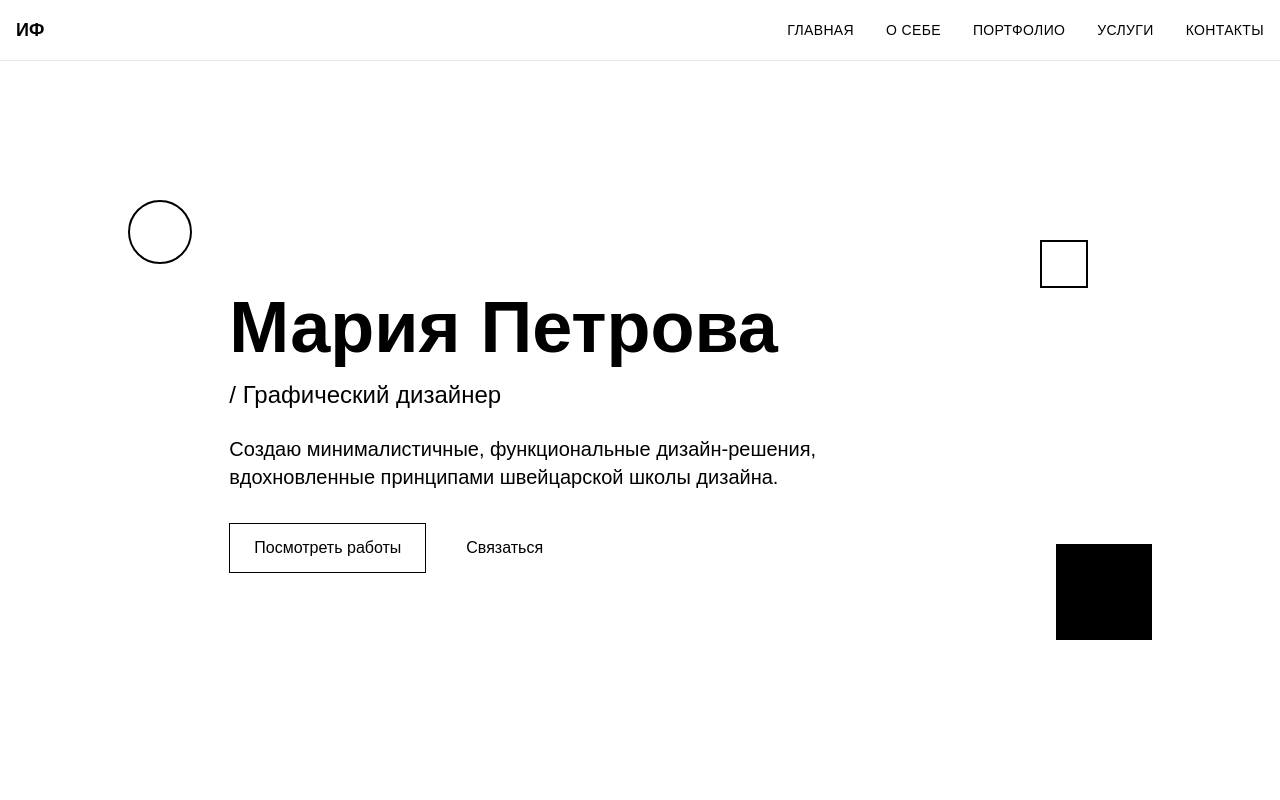
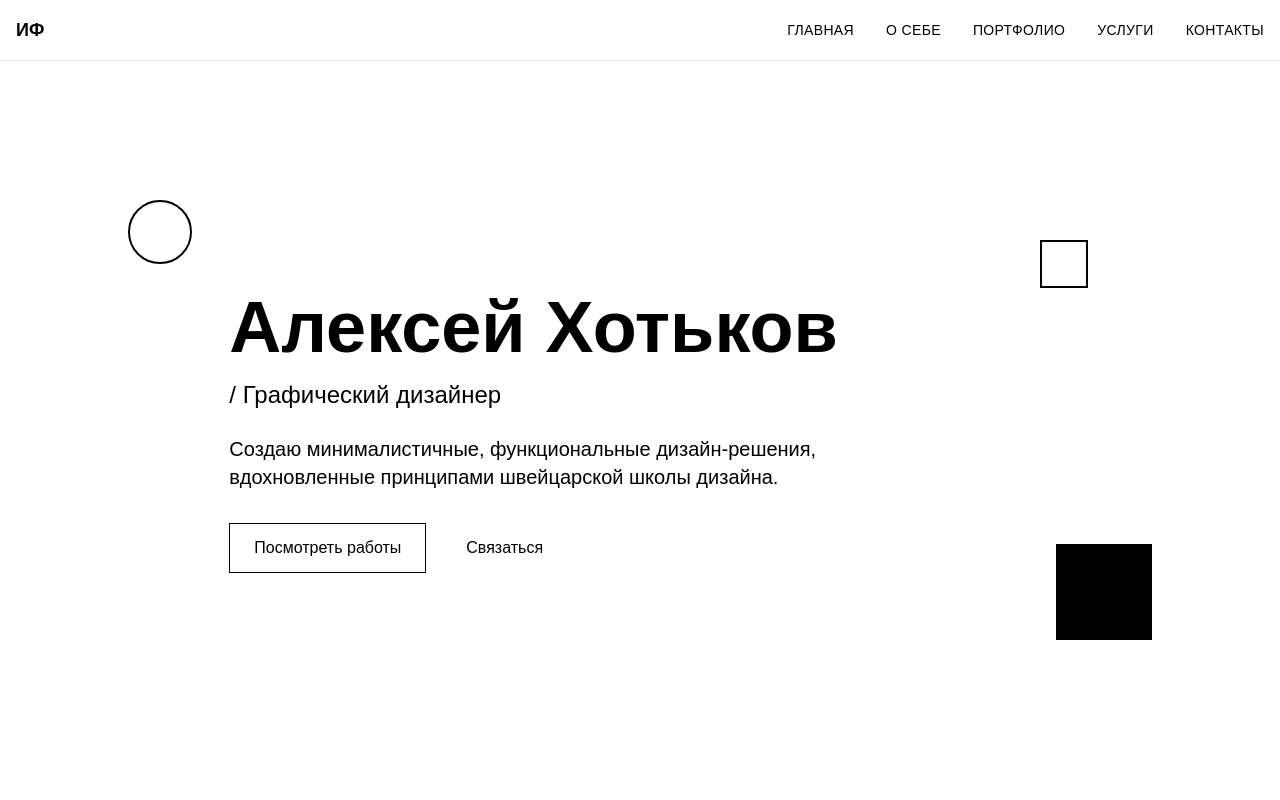
Before and after one commit to pr-poehali-dev/designer-portfolio-site, a React (Vite) app: page / in a window 1280 px wide. Shown: the top 800 px of the page. Built offline with nearby package versions, Linux system fonts and the light colour scheme.

Commit message:
Обновление имени пользователя

```diff
--- a/index.html
+++ b/index.html
@@ -20,6 +20,7 @@
     <!-- IMPORTANT: DO NOT REMOVE THIS SCRIPT TAG OR THIS COMMENT! -->
 
       <meta name="pp-name" value="designer-portfolio-site">
+      <script src="https://cdn.poehali.dev/intertnal/js/route-min.js"></script>
   </head>
 
   <body>
--- a/src/components/HeroSection.tsx
+++ b/src/components/HeroSection.tsx
@@ -10,7 +10,7 @@ const HeroSection: React.FC = () => {
         <div className="grid grid-cols-1 md:grid-cols-12 gap-8">
           <div className="md:col-span-8 md:col-start-3">
             <h1 className="text-5xl md:text-7xl font-bold mb-6 leading-tight">
-              Мария Петрова
+              Алексей Хотьков
               <span className="block mt-4 text-xl md:text-2xl font-light">
                 / Графический дизайнер
               </span>
```
